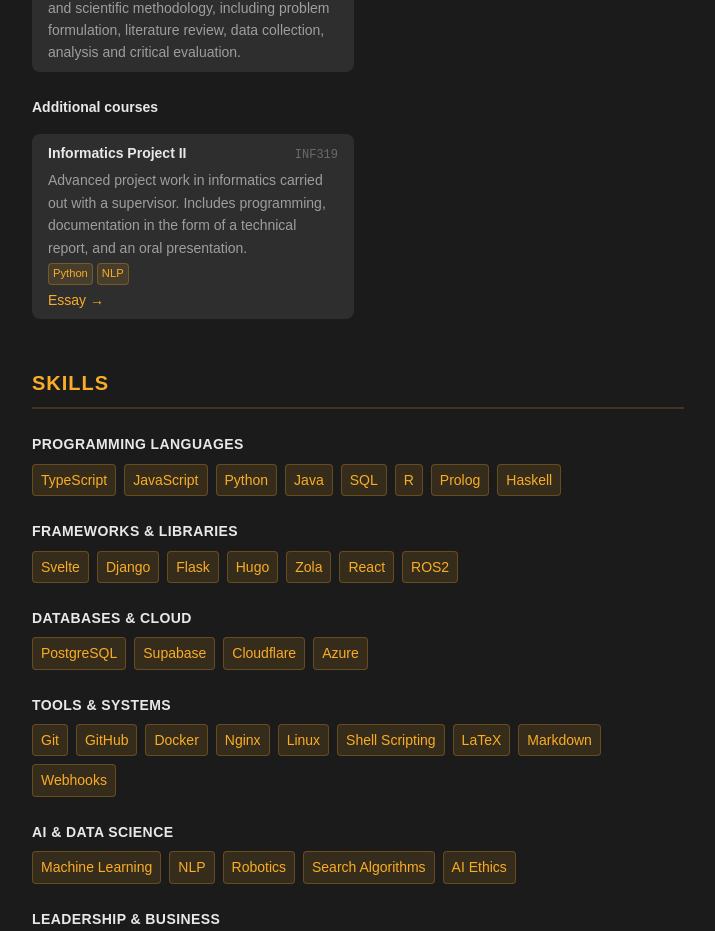
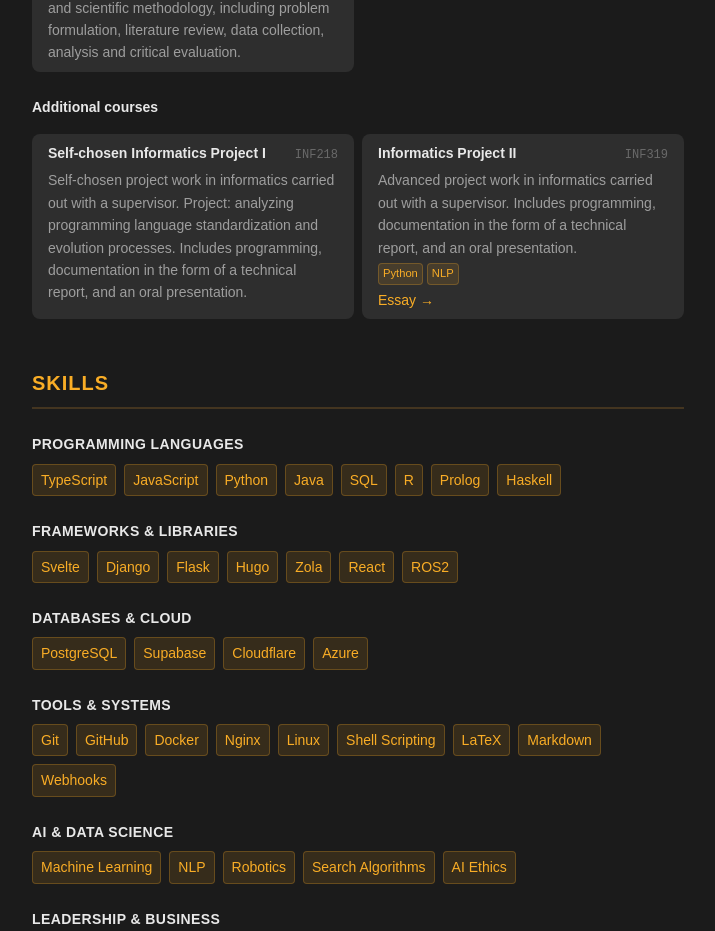
Before and after one commit to Cengelsen/cengelsen.no, a SvelteKit app: page /en/cv in a window 1280 px wide. Shown: the part 6777-7708 px from the top of the page, without its empty margins (282-997 px from the left). Built offline with nearby package versions, Linux system fonts and the light colour scheme.

Commit message:
la til et emne

```diff
--- a/src/data/cv.ts
+++ b/src/data/cv.ts
@@ -240,6 +240,7 @@ export const cvData: CvDataMap = {
 			{ name: 'Forskningsmetoder i Menneske-Maskin Interaksjon', code: 'INFO362', institution: 'Universitetet i Bergen', degrees: ['Mastergrad i informasjonsvitenskap'], description: 'Teori og praksis innan IKT-støtta samarbeid (CSCW) og gruppevaresystem. Dekker samarbeidsteknologiar, sosiale nettverk og evaluering av samarbeidsløysingar.' },
 			{ name: 'Logikk for Multi-Agent Systemer', code: 'INFO382', institution: 'Universitetet i Bergen', degrees: ['Mastergrad i informasjonsvitenskap'], description: 'Formelle logikkar for resonnering om multi-agent-interaksjon, inkludert epistemisk logikk, temporallogikk, koalisjonslogikk og alternating-time temporal logic.' },
 			{ name: 'Masteroppgåve i Informasjonsvitskap', code: 'INFO390', institution: 'Universitetet i Bergen', degrees: ['Mastergrad i informasjonsvitenskap'], description: 'Sjølvstendig forskingsarbeid under rettleiing om eit relevant tema innanfor informasjonsvitskap. Studenten skal vise avansert kunnskap og vitskapleg metode, meistre bruk av kjelder, og gjere greie for problemstilling, metode og resultat.' },
+			{ name: 'Informatikkprosjekt I', code: 'INF218', institution: 'Universitetet i Bergen', degrees: ['Tilleggsemner'], description: 'Sjølvvalgt prosjektarbeid i informatikk gjennomført i samråd med ein rettleiar. Analyse av standardiserings- og evolusjonsprosessar for programmeringsspråk. Inkluderer programmering, dokumentasjon i form av teknisk rapport og munnleg presentasjon.' },
 			{ name: 'Informatikkprosjekt II', code: 'INF319', institution: 'Universitetet i Bergen', degrees: ['Tilleggsemner'], description: 'Avansert prosjektarbeid i informatikk gjennomført i samråd med ein rettleiar. Inkluderer programmering, dokumentasjon i form av teknisk rapport og munnleg presentasjon.', skillTags: ['Python', 'NLP'], blogSlug: 'anvendelse-av-nlp-teknikker-på-tc39s-møtereferater' }
 		],
 		skills: [
@@ -573,6 +574,7 @@ export const cvData: CvDataMap = {
 			{ name: 'Research Methods in Human-Computer Interaction', code: 'INFO362', institution: 'University of Bergen', degrees: ['Master\'s in Information Science'], description: 'Theory and practice of computer-supported cooperative work (CSCW) and groupware systems. Covers collaboration technologies, social networks, and evaluation of cooperative solutions.' },
 			{ name: 'Logic for Multi-Agent Systems', code: 'INFO382', institution: 'University of Bergen', degrees: ['Master\'s in Information Science'], description: 'Formal logics for reasoning about multi-agent interaction, including epistemic logic, temporal logic, coalition logic, and alternating-time temporal logic.' },
 			{ name: 'Master\'s Thesis in Information Science', code: 'INFO390', institution: 'University of Bergen', degrees: ['Master\'s in Information Science'], description: 'Independent research project under supervision on a relevant topic in information science. Demonstrates advanced knowledge and scientific methodology, including problem formulation, literature review, data collection, analysis and critical evaluation.' },
+			{ name: 'Self-chosen Informatics Project I', code: 'INF218', institution: 'University of Bergen', degrees: ['Additional courses'], description: 'Self-chosen project work in informatics carried out with a supervisor. Project: analyzing programming language standardization and evolution processes. Includes programming, documentation in the form of a technical report, and an oral presentation.' },
 			{ name: 'Informatics Project II', code: 'INF319', institution: 'University of Bergen', degrees: ['Additional courses'], description: 'Advanced project work in informatics carried out with a supervisor. Includes programming, documentation in the form of a technical report, and an oral presentation.', skillTags: ['Python', 'NLP'], blogSlug: 'applying-nlp-techniques-to-tc39s-meeting-notes' }
 		],
 		skills: [
```
